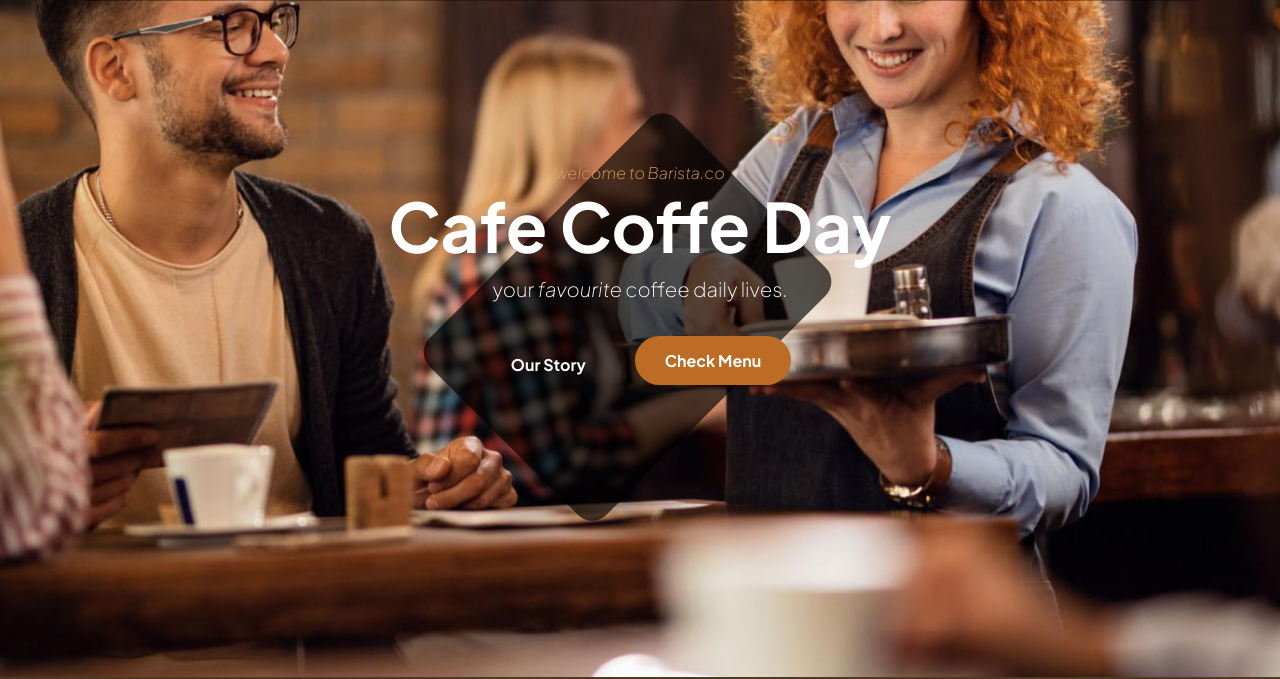
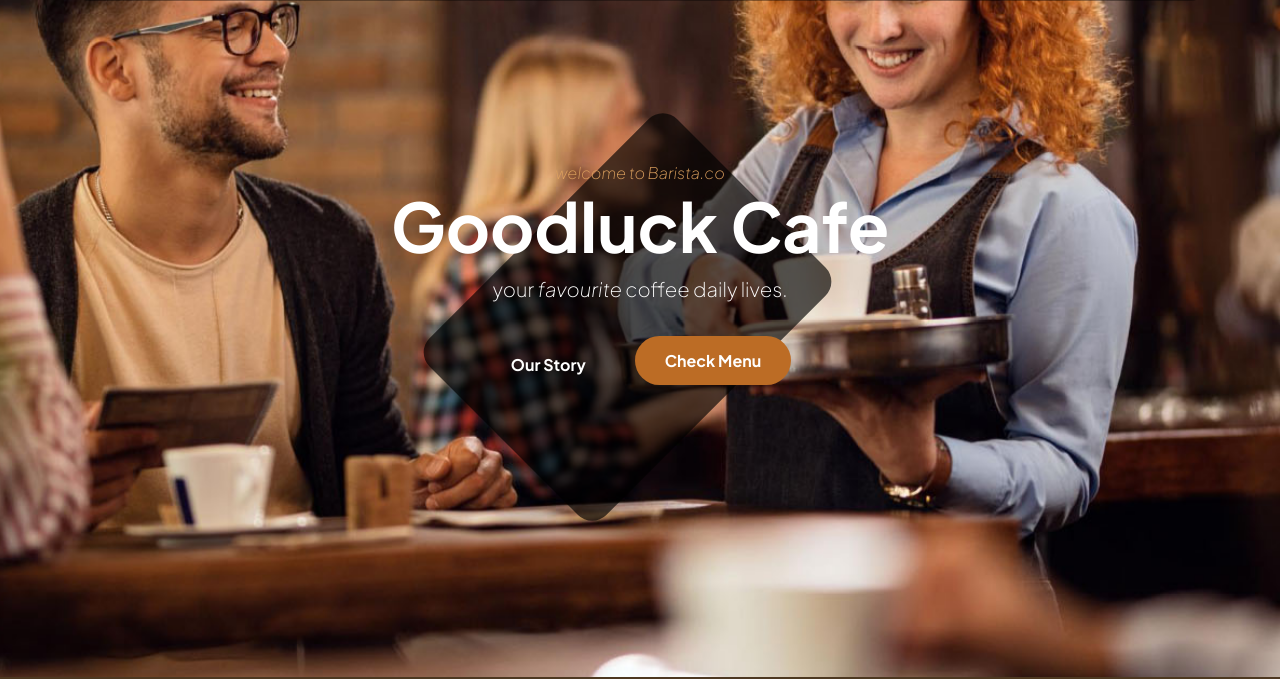
Before and after one commit to MadhuriChangan/DevOps-Project-Repository, a plain HTML site: page index.html in a window 1280 px wide. Shown: the part 123-802 px from the top of the page. Drawn offline with Linux system fonts and the light colour scheme.

Commit message:
Add file

```diff
--- a/index.html
+++ b/index.html
@@ -91,7 +91,7 @@ Bootstrap 5 HTML CSS Template
                             <div class="col-lg-6 col-12 mx-auto">
                                 <em class="small-text">welcome to Barista.co</em>
 
-                                <h1>Cafe Coffe Day</h1>
+                                <h1>Goodluck Cafe</h1>
 
                                 <p class="text-white mb-4 pb-lg-2">
                                     your <em>favourite</em> coffee daily lives.
```
